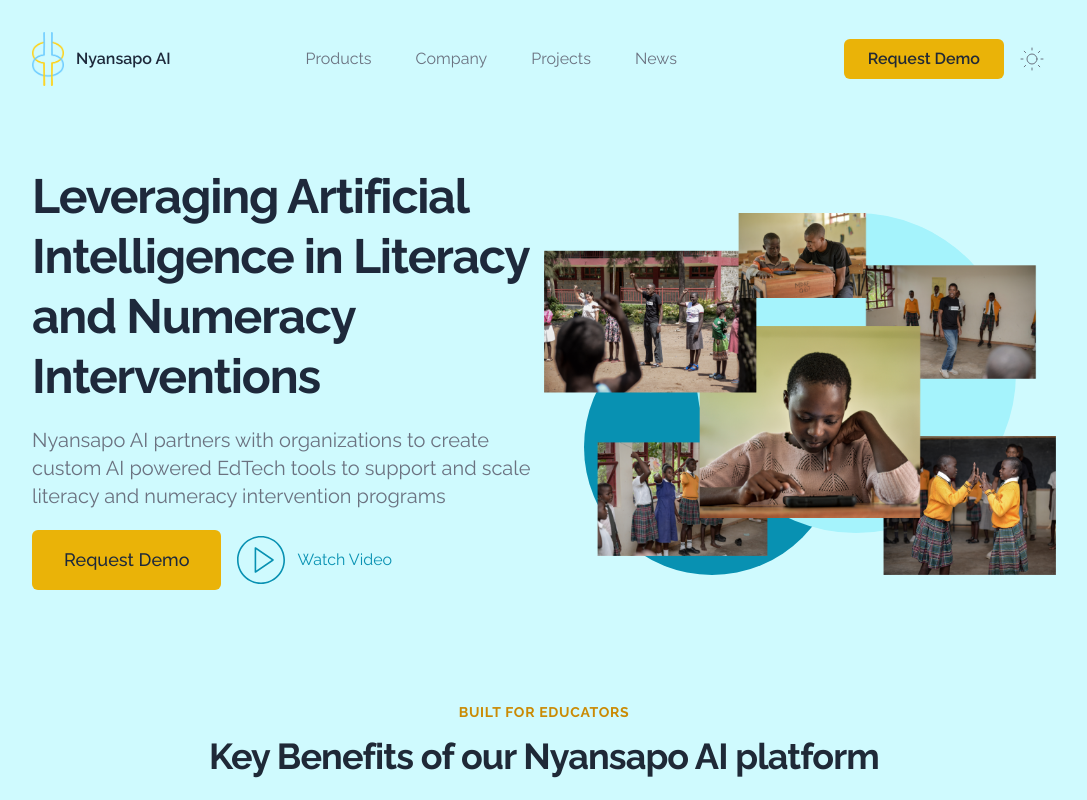
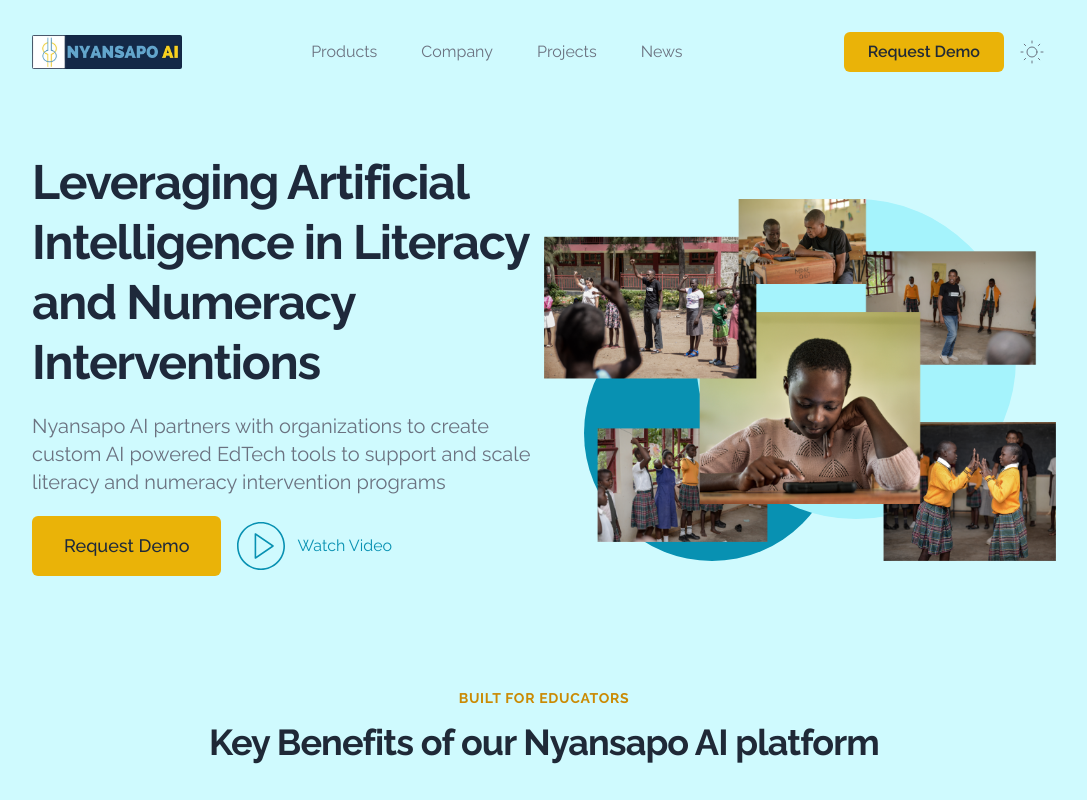
Before and after one commit to NyansapoAI/website, a Next.js app: page / in a window 1280 px wide. Shown: the top 800 px of the page, without its empty margins (96-1183 px from the left). Built offline with nearby package versions, Linux system fonts and the light colour scheme.

Commit message:
update:changed logo

```diff
--- a/src/app/components/footer.tsx
+++ b/src/app/components/footer.tsx
@@ -15,12 +15,10 @@
                 <Image
                   src="/logo.png"
                   alt="NyansapoAI"
-                  width="24"
-                  height="24"
-                  className="w-8"
+                  width="150"
+                  height="150"
                 />
               </span>
-              <span>Nyansapo AI</span>
             </Link>
           </div>
 
--- a/src/app/navbar.tsx
+++ b/src/app/navbar.tsx
@@ -13,17 +13,14 @@
           {({ open }) => (
             <>
               <div className="flex flex-wrap items-center justify-between w-full lg:w-auto">
-                <Link href="/" className="flex gap-3 items-center">
-                  <span className="flex items-center space-x-2 text-2xl ">
-                    <Image
-                      src="/logo.png"
-                      alt="N"
-                      width="32"
-                      height="32"
-                      className="w-8"
-                    />
-                  </span>
-                  <span className="font-semibold">Nyansapo AI</span>
+                <Link href="/" className=" ">
+                  <Image
+                    src="/logo.png"
+                    alt="N"
+                    width="150"
+                    height="150"
+                    className="rounded-sm"
+                  />
                 </Link>
 
                 <Disclosure.Button
```
Also changed, not shown: public/logo.png.
